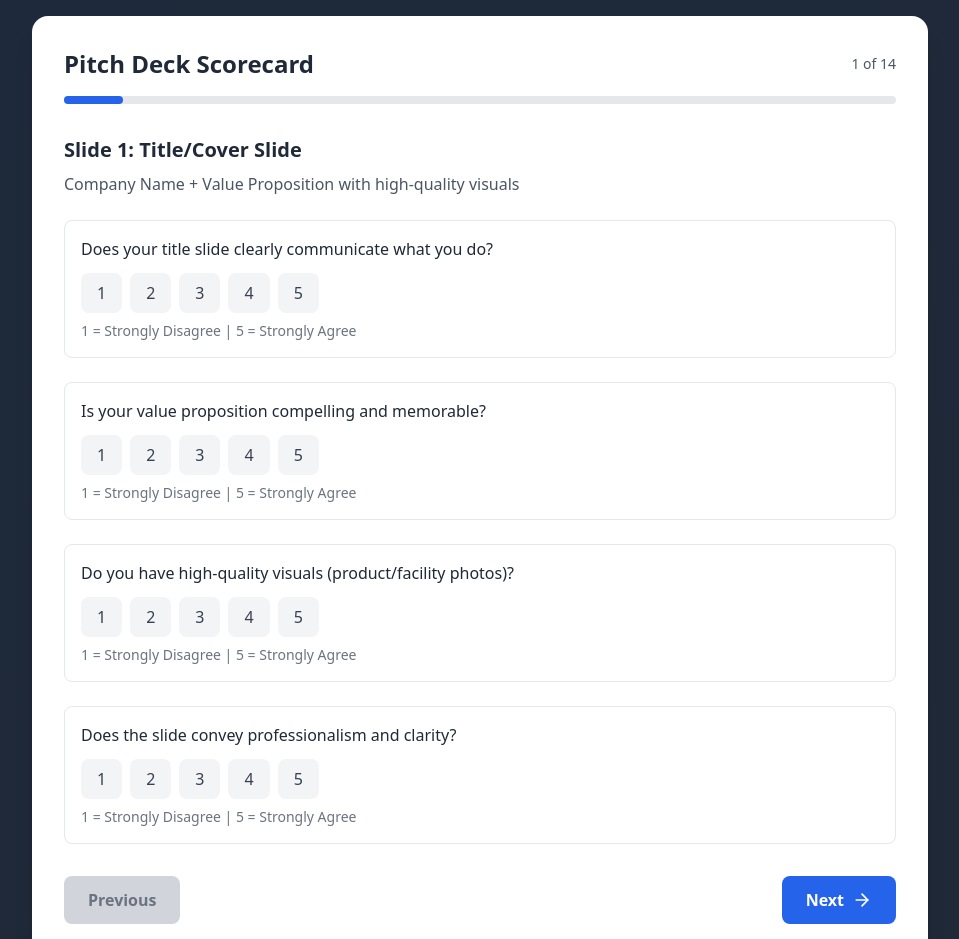
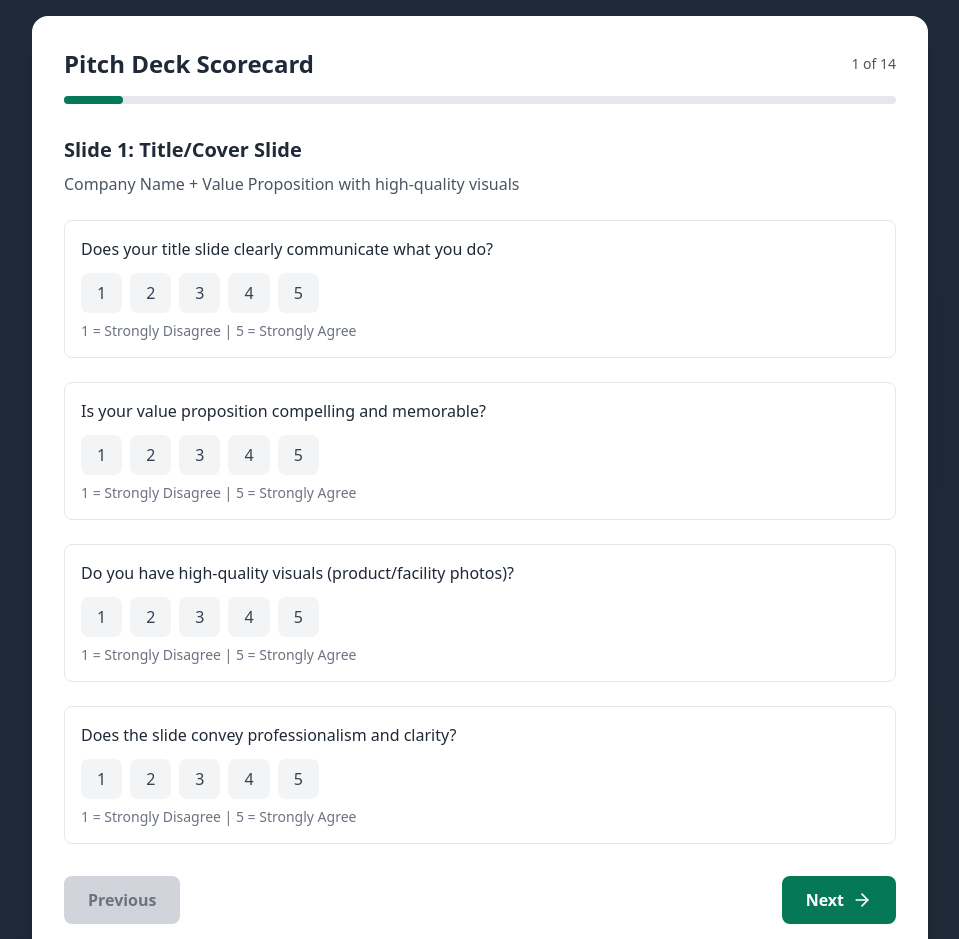
Before and after one commit to kieval/Pitch-Deck-Scorecard, a React (Create React App) app: page / in a window 1280 px wide. Shown: the top 939 px of the page, without its empty margins (160-1119 px from the left). Built offline with nearby package versions, Linux system fonts and the light colour scheme.

Commit message:
Update App.js

```diff
--- a/src/App.js
+++ b/src/App.js
@@ -710,7 +710,7 @@ const PitchDeckScorecard = () => {
     const recommendations = getSlideRecommendations();
 
     return (
-      <div className="min-h-screen bg-gradient-to-br from-blue-50 to-indigo-100 p-4">
+      <div className="min-h-screen bg-gradient-to-br from-slate-800 to-gray-800 p-4">
         <div className="max-w-4xl mx-auto">
           <div className="bg-white rounded-2xl shadow-xl p-8">
             <div className="text-center mb-8">
@@ -803,7 +803,7 @@ const PitchDeckScorecard = () => {
             </div>
             <div className="w-full bg-gray-200 rounded-full h-2">
               <div
-                className="bg-blue-600 h-2 rounded-full transition-all duration-300"
+                className="bg-emerald-700 h-2 rounded-full transition-all duration-300"
                 style={{ width: `${progress}%` }}
               ></div>
             </div>
@@ -827,7 +827,7 @@ const PitchDeckScorecard = () => {
                         onClick={() => handleResponse(question.id, value)}
                         className={`px-4 py-2 rounded-lg font-medium transition-colors ${
                           responses[question.id] === value
-                            ? 'bg-blue-600 text-white'
+                            ? 'bg-emerald-700 text-white'
                             : 'bg-gray-100 text-gray-700 hover:bg-gray-200'
                         }`}
                       >
@@ -858,7 +858,7 @@ const PitchDeckScorecard = () => {
             </button>
             <button
               onClick={nextSlide}
-              className="bg-blue-600 text-white px-6 py-3 rounded-lg font-semibold hover:bg-blue-700 transition-colors flex items-center space-x-2"
+              className="bg-emerald-700 text-white px-6 py-3 rounded-lg font-semibold hover:bg-emerald-800 transition-colors flex items-center space-x-2"
             >
               <span>{currentSlide === slides.length - 1 ? 'See Results' : 'Next'}</span>
               <ArrowRight className="w-5 h-5" />
```
